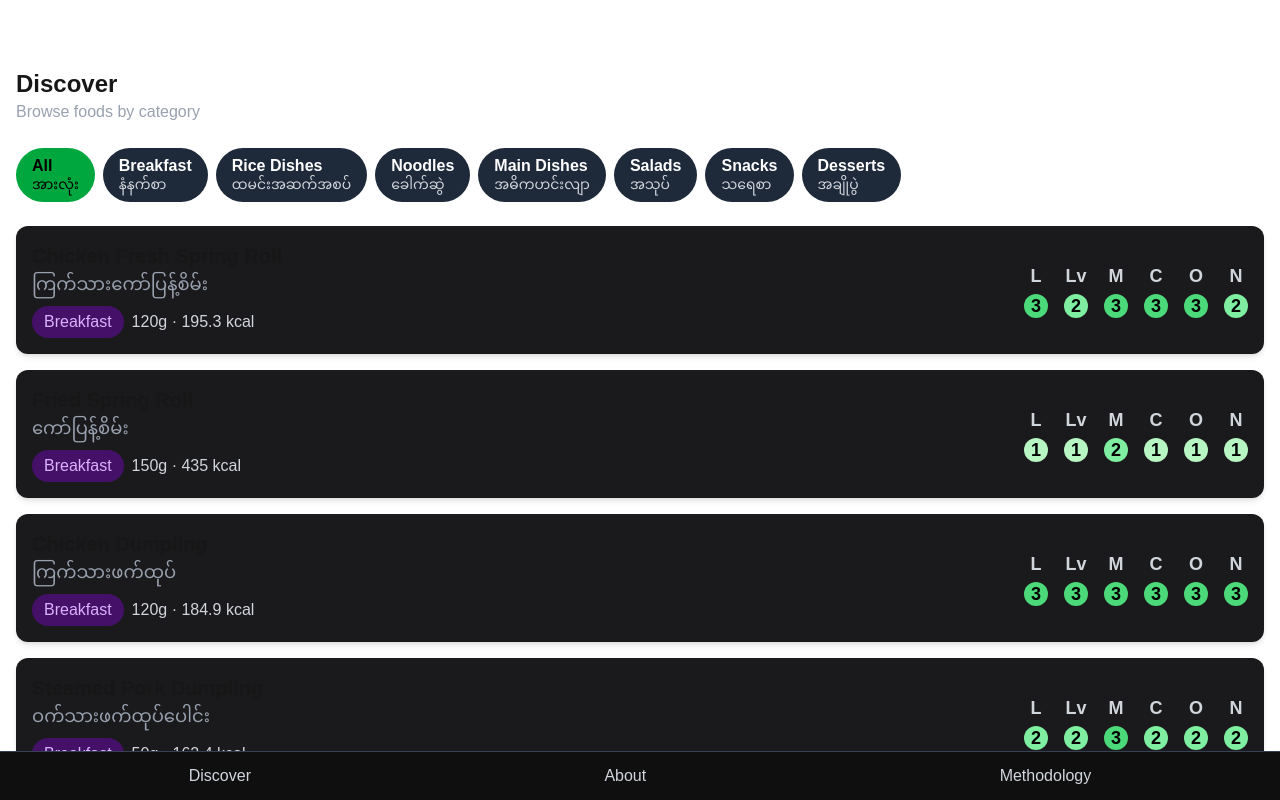
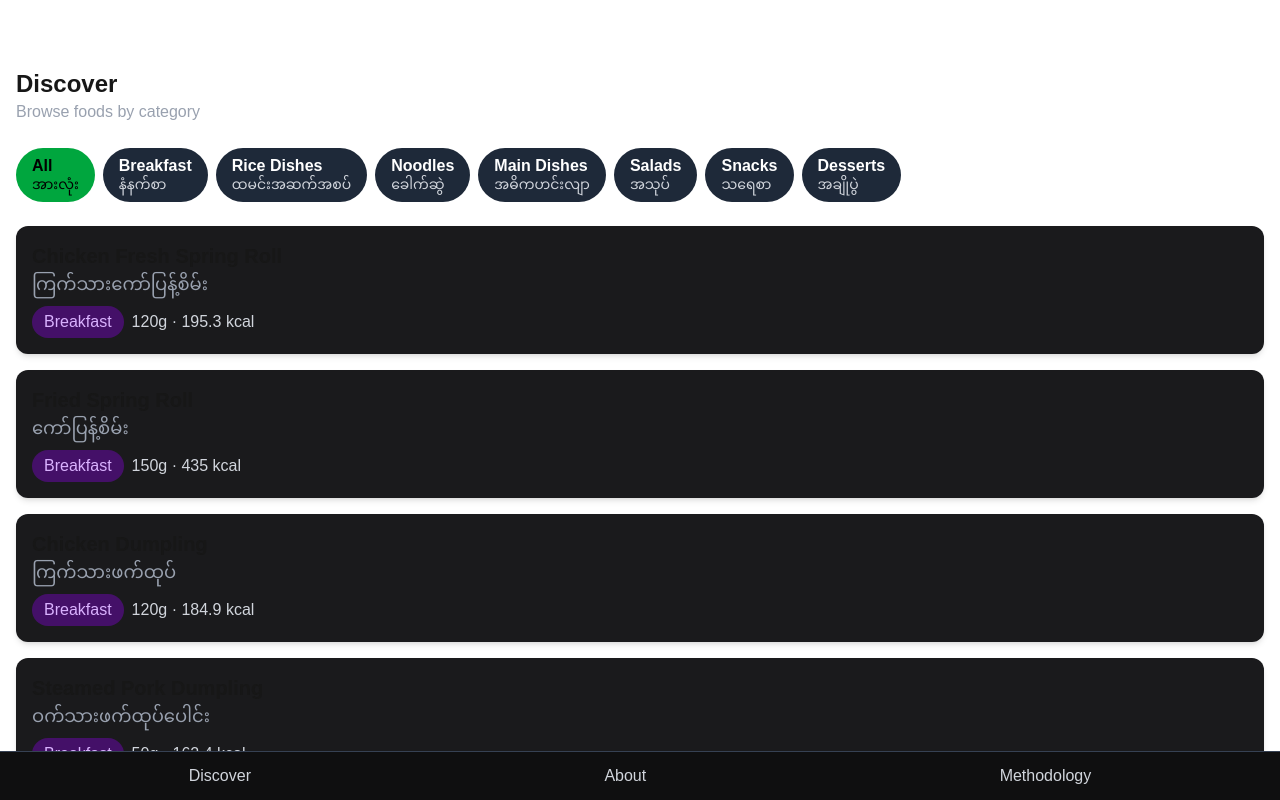
Before and after one commit to ThantHtetSint/plate365, a Next.js app: page /discover in a window 1280 px wide. Shown: the top 800 px of the page. Built offline with nearby package versions, Linux system fonts and the light colour scheme.

Commit message:
Remove health goal UI from discover page
Removed health goal UI to only display general scores.

```diff
--- a/app/discover/page.tsx
+++ b/app/discover/page.tsx
@@ -98,26 +98,7 @@ export default function Discover() {
               </div>
             </div>
 
-            {/* REMOVE HEALTH GOAL UI → Only show General scores */}
-            <div className="absolute right-4 top-1/2 -translate-y-1/2 flex gap-4 text-xl font-bold text-white">
-              {[
-                { label: "L", value: food.L },
-                { label: "Lv", value: food.Lv },
-                { label: "M", value: food.M },
-                { label: "C", value: food.C },
-                { label: "O", value: food.O },
-                { label: "N", value: food.N }
-              ].map((item) => (
-                <div key={item.label} className="flex flex-col items-center">
-                  <span className="text-gray-300 text-lg mb-1">{item.label}</span>
-                  <div
-                    className={`w-6 h-6 flex items-center justify-center rounded-full ${scoreColor(item.value)} text-black text-lg font-bold`}
-                  >
-                    {item.value}
-                  </div>
-                </div>
-              ))}
-            </div>
+
 
           </div>
         ))}
```
